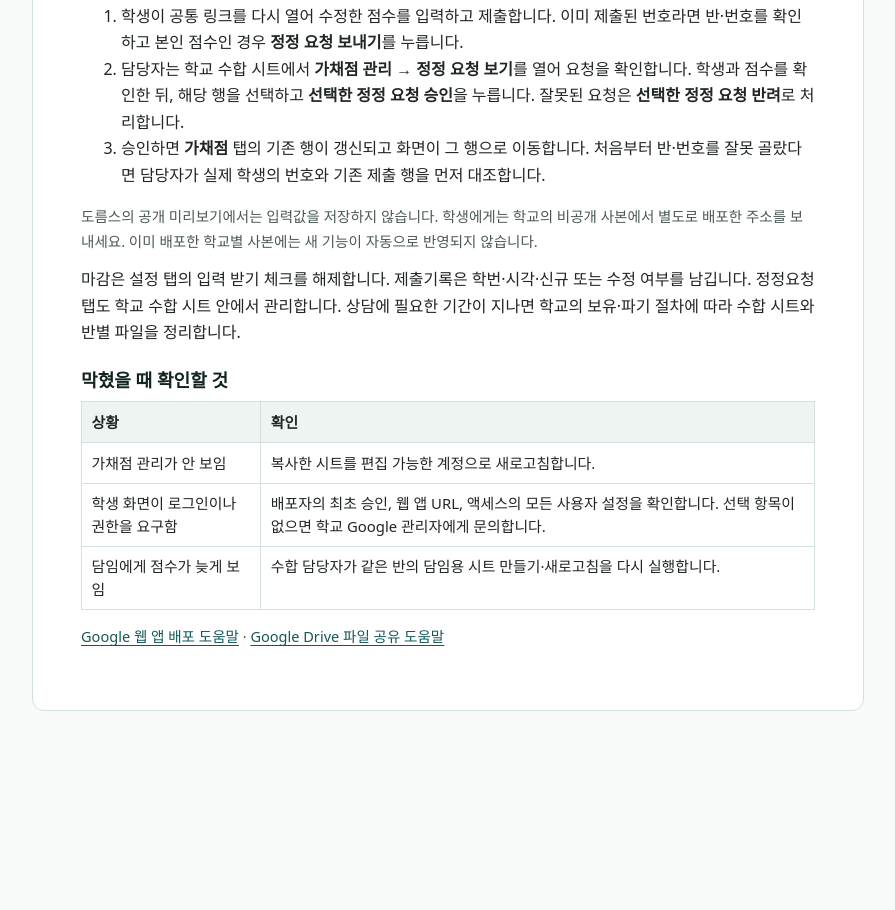
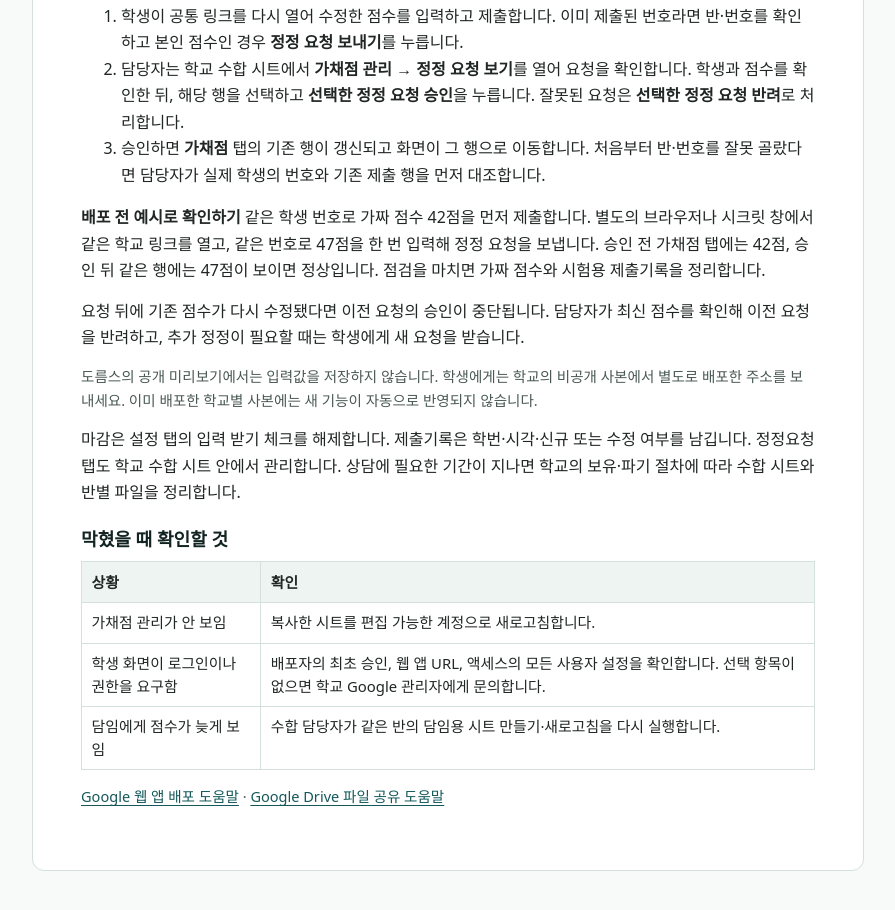
Before and after one commit to thecozyforest/thecozyforest.github.io, a plain HTML site: page suneung-score-guide/index.html in a window 1280 px wide. Shown: the part 2243-3153 px from the top of the page, without its empty margins (192-1087 px from the left). Before the commit the page ends 3005 px from the top, so only its background shows below. Drawn offline with Linux system fonts and the light colour scheme.

Commit message:
Add an example to verify the correction workflow

```diff
--- a/suneung-score-guide/index.html
+++ b/suneung-score-guide/index.html
@@ -47,6 +47,8 @@ table{width:100%;border-collapse:collapse;margin:.6rem 0 .9rem;font-size:.93rem;
 <ol><li>학생이 공통 링크를 다시 열어 수정한 점수를 입력하고 제출합니다. 이미 제출된 번호라면 반·번호를 확인하고 본인 점수인 경우 <strong>정정 요청 보내기</strong>를 누릅니다.</li>
 <li>담당자는 학교 수합 시트에서 <strong>가채점 관리 → 정정 요청 보기</strong>를 열어 요청을 확인합니다. 학생과 점수를 확인한 뒤, 해당 행을 선택하고 <strong>선택한 정정 요청 승인</strong>을 누릅니다. 잘못된 요청은 <strong>선택한 정정 요청 반려</strong>로 처리합니다.</li>
 <li>승인하면 <strong>가채점</strong> 탭의 기존 행이 갱신되고 화면이 그 행으로 이동합니다. 처음부터 반·번호를 잘못 골랐다면 담당자가 실제 학생의 번호와 기존 제출 행을 먼저 대조합니다.</li></ol>
+<p><strong>배포 전 예시로 확인하기</strong> 같은 학생 번호로 가짜 점수 42점을 먼저 제출합니다. 별도의 브라우저나 시크릿 창에서 같은 학교 링크를 열고, 같은 번호로 47점을 한 번 입력해 정정 요청을 보냅니다. 승인 전 가채점 탭에는 42점, 승인 뒤 같은 행에는 47점이 보이면 정상입니다. 점검을 마치면 가짜 점수와 시험용 제출기록을 정리합니다.</p>
+<p>요청 뒤에 기존 점수가 다시 수정됐다면 이전 요청의 승인이 중단됩니다. 담당자가 최신 점수를 확인해 이전 요청을 반려하고, 추가 정정이 필요할 때는 학생에게 새 요청을 받습니다.</p>
 <p class="note">도름스의 공개 미리보기에서는 입력값을 저장하지 않습니다. 학생에게는 학교의 비공개 사본에서 별도로 배포한 주소를 보내세요. 이미 배포한 학교별 사본에는 새 기능이 자동으로 반영되지 않습니다.</p>
 <p>마감은 설정 탭의 입력 받기 체크를 해제합니다. 제출기록은 학번·시각·신규 또는 수정 여부를 남깁니다. 정정요청 탭도 학교 수합 시트 안에서 관리합니다. 상담에 필요한 기간이 지나면 학교의 보유·파기 절차에 따라 수합 시트와 반별 파일을 정리합니다.</p>
 <h3>막혔을 때 확인할 것</h3>
```
